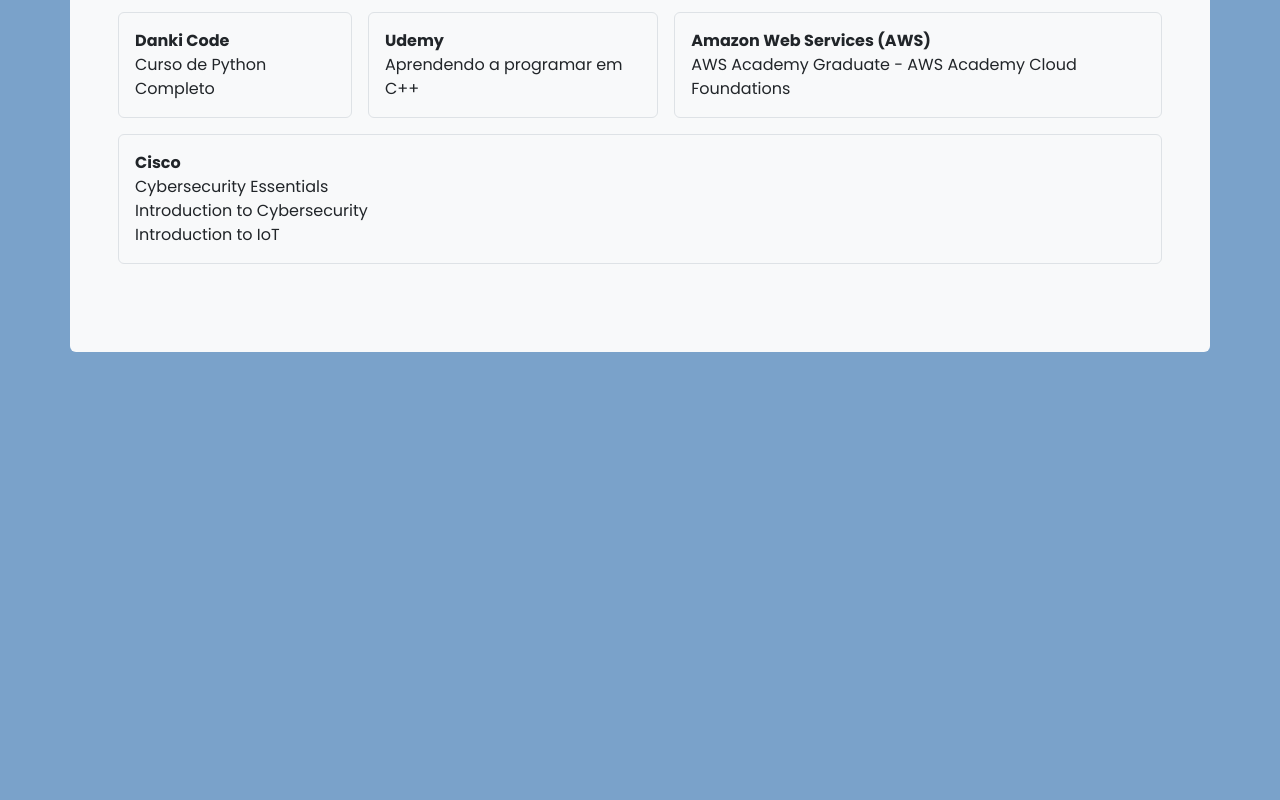
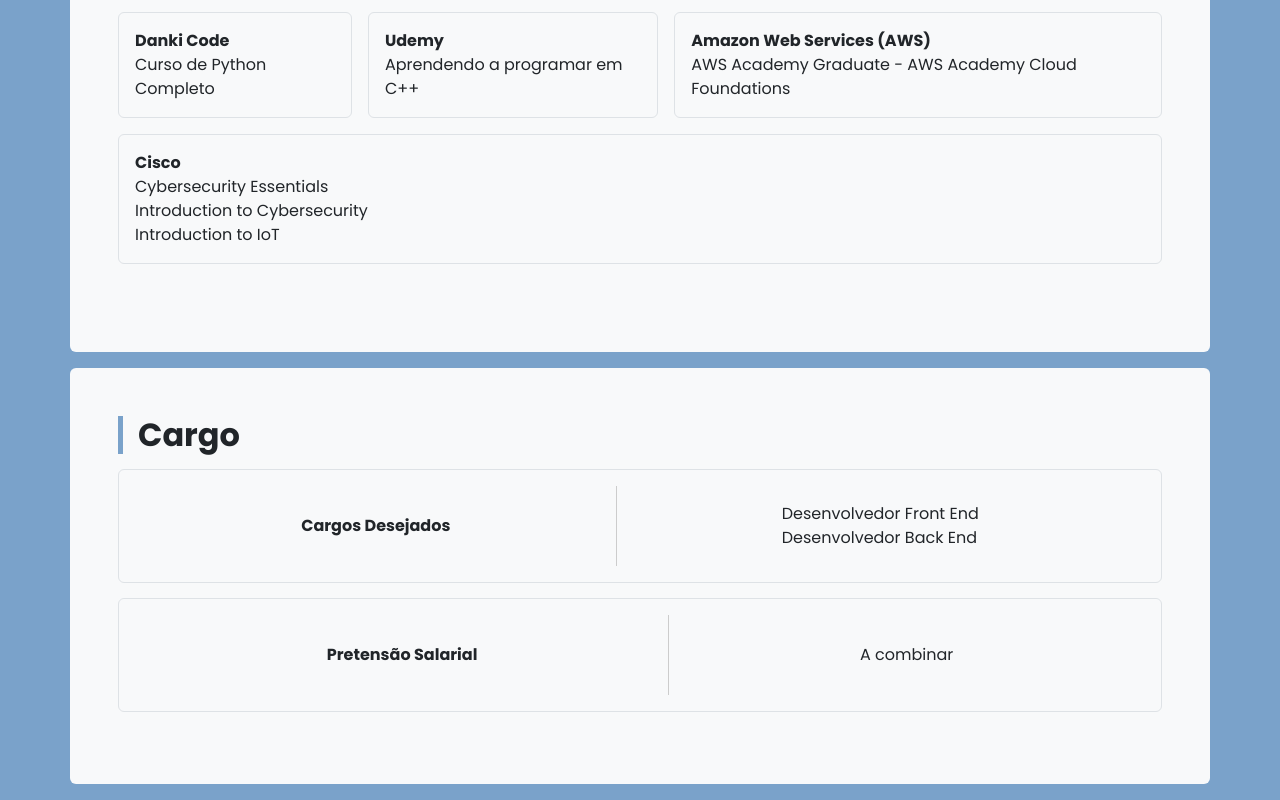
Before and after one commit to 1Matzh/1matzh-curriculum, a React (Vite) app: page / in a window 1280 px wide. Shown: the part 1434-2234 px from the top of the page. Before the commit the page ends 1802 px from the top, so only its background shows below. Built offline with nearby package versions, Linux system fonts and the light colour scheme.

Commit message:
Adicionado seção 'Cargo'

```diff
--- a/src/App.jsx
+++ b/src/App.jsx
@@ -4,6 +4,7 @@ import Education from './components/Education';
 import Skills from './components/Skills';
 import Contact from './components/Contact';
 import Certificates from './components/Certificates';
+import Others from './components/Job';
 
 const App = () => (
   <div className="container mt-5">
@@ -21,6 +22,9 @@ const App = () => (
       <div className="col-12 mb-3 p-5 rounded bg">
         <Certificates />
       </div>
+      <div className="col-12 mb-3 p-5 rounded bg">
+        <Others />
+      </div>
     </div>
   </div>
 );
--- /dev/null
+++ b/src/components/Job.jsx
@@ -0,0 +1,28 @@
+import React from 'react';
+
+const Job = () => (
+  <div className="mb-4">
+    <h2 className="title-border">Cargo</h2>
+    <div className="list p-3 border rounded">
+    <span className="div-list border-start-0"></span>
+      <strong>Cargos Desejados</strong>
+      <span className="div-list"></span>
+      <ul className="list-unstyled">
+        <li>Desenvolvedor Front End</li>
+        <li>Desenvolvedor Back End</li>
+      </ul>
+      <span className="div-list border-start-0"></span>
+    </div>
+    <div className="list p-3 border rounded">
+    <span className="div-list border-start-0"></span>
+      <strong>Pretensão Salarial</strong>
+      <span className="div-list"></span>
+      <ul className="list-unstyled">
+        <li>A combinar</li>
+      </ul>
+      <span className="div-list border-start-0"></span>
+    </div>
+  </div>
+);
+
+export default Job;
```
